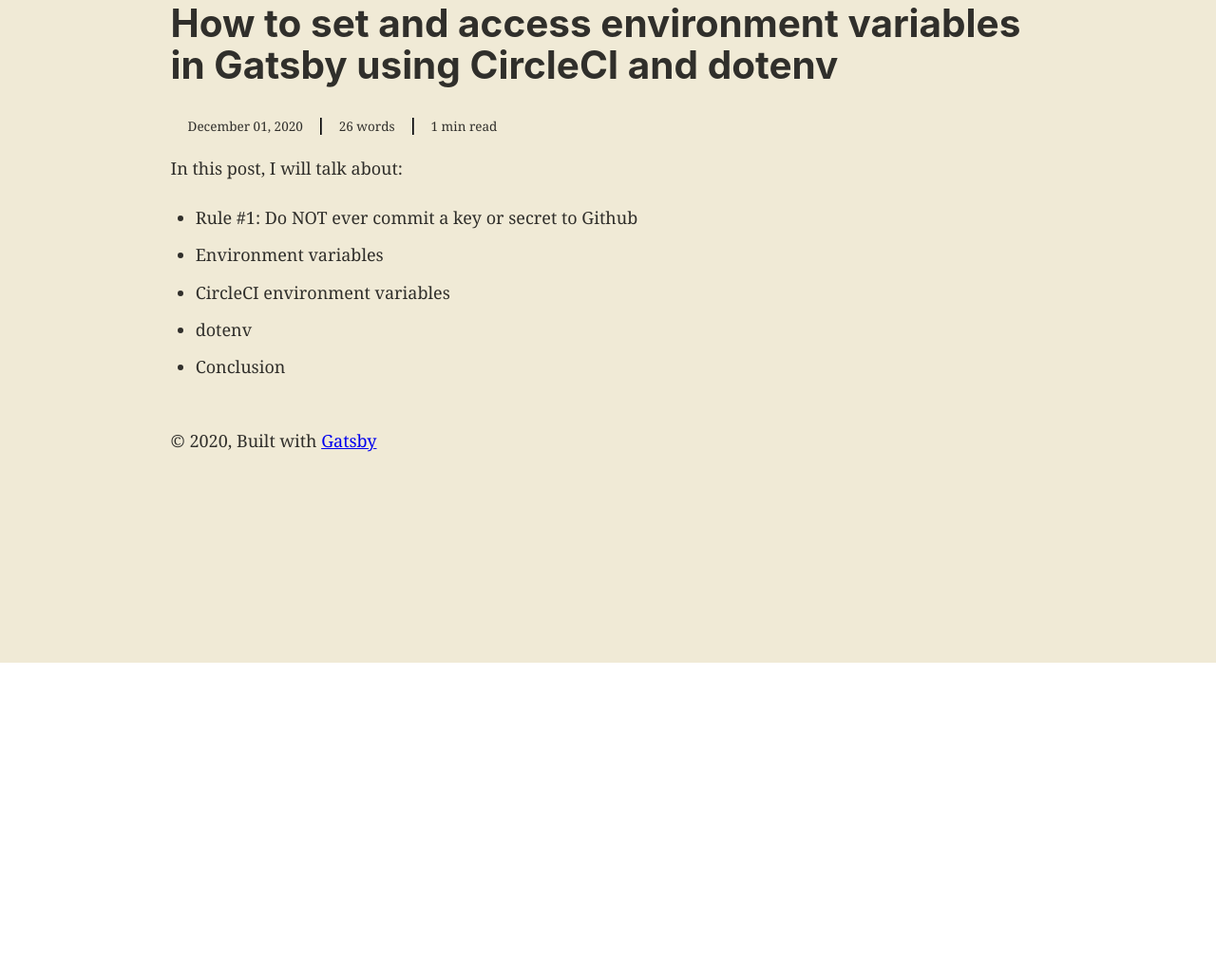
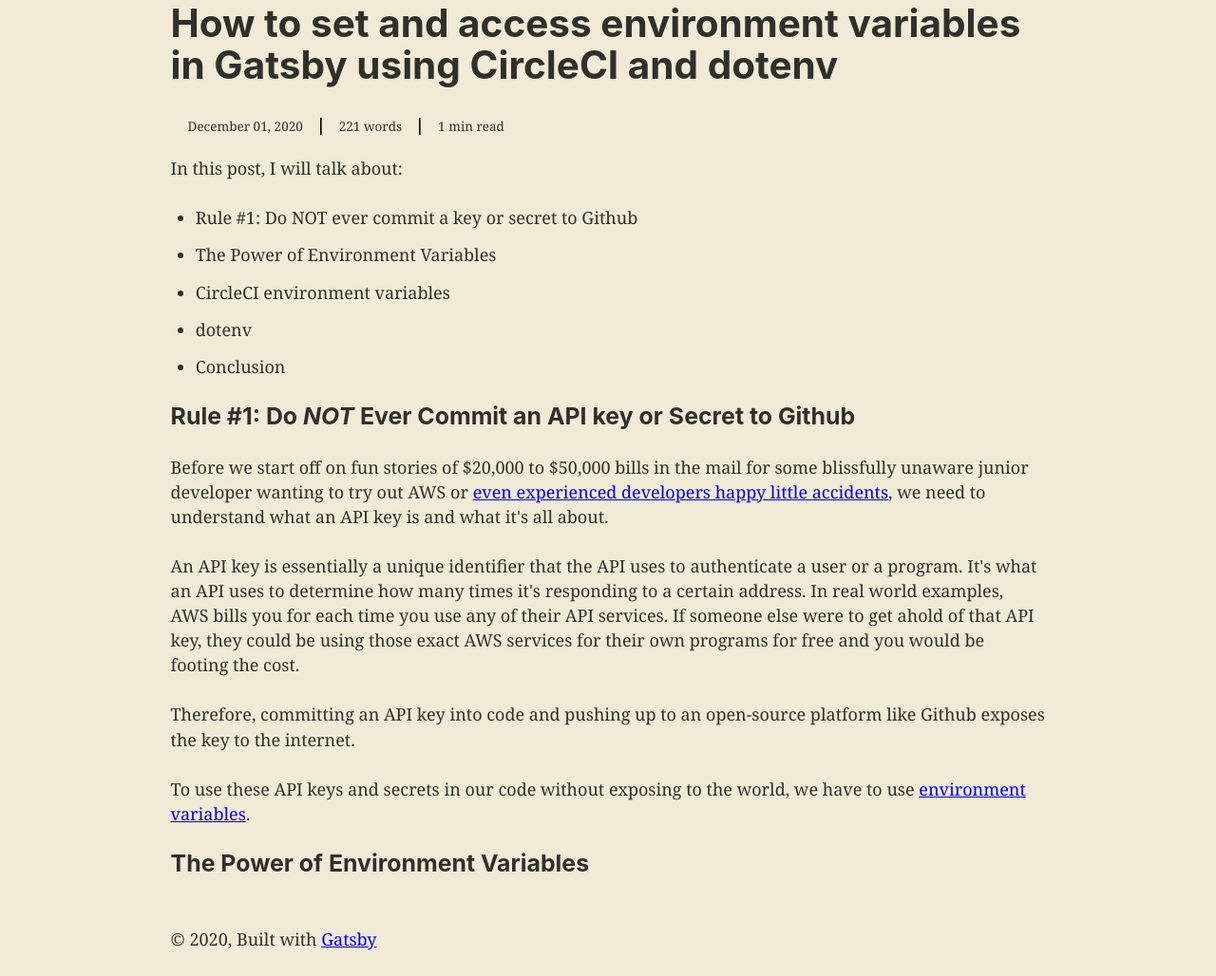
Before and after one commit to klammm/all-things-random, a Gatsby site: page /content/11-dotenv-circleci/ in a window 1280 px wide. Shown: the part 102-1130 px from the top of the page at 95% size. Before the commit the page ends 800 px from the top, so only its background shows below. Built offline with nearby package versions, Linux system fonts and the light colour scheme; Gatsby itself is replaced by a stand-in of ours.

Commit message:
first bullet point in #11 post

```diff
--- a/src/content/11-dotenv-circleci.md
+++ b/src/content/11-dotenv-circleci.md
@@ -13,7 +13,20 @@ keywords:
 In this post, I will talk about:
 
 * Rule #1: Do NOT ever commit a key or secret to Github
-* Environment variables
+* The Power of Environment Variables
 * CircleCI environment variables
 * dotenv
 * Conclusion
+
+### Rule #1: Do _NOT_ Ever Commit an API key or Secret to Github
+
+
+Before we start off on fun stories of $20,000 to $50,000 bills in the mail for some blissfully unaware junior developer wanting to try out AWS or [even experienced developers happy little accidents](https://vertis.io/2013/12/16/unauthorised-litecoin-mining.html), we need to understand what an API key is and what it's all about.
+
+An API key is essentially a unique identifier that the API uses to authenticate a user or a program. It's what an API uses to determine how many times it's responding to a certain address. In real world examples, AWS bills you for each time you use any of their API services. If someone else were to get ahold of that API key, they could be using those exact AWS services for their own programs for free and you would be footing the cost.
+
+Therefore, committing an API key into code and pushing up to an open-source platform like Github exposes the key to the internet.
+
+To use these API keys and secrets in our code without exposing to the world, we have to use [environment variables](https://en.wikipedia.org/wiki/Environment_variable).
+
+### The Power of Environment Variables
```
